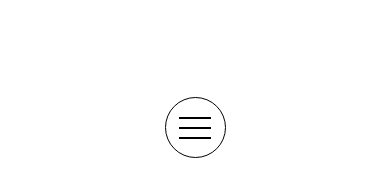
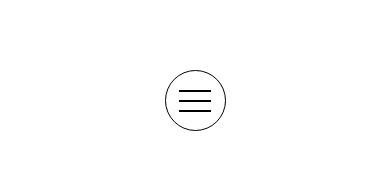
Before and after one commit to barbaroreyes/jwapp, a React (Create React App) app: page / in a window 390 px wide. Shown: the part 204-400 px from the top of the page. Built offline with nearby package versions, Linux system fonts and the light colour scheme.

Commit message:
nav-compo

```diff
--- a/package.json
+++ b/package.json
@@ -6,6 +6,7 @@
     "@testing-library/jest-dom": "^5.11.4",
     "@testing-library/react": "^11.1.0",
     "@testing-library/user-event": "^12.1.10",
+    "framer-motion": "^4.1.17",
     "react": "^17.0.2",
     "react-dom": "^17.0.2",
     "react-scripts": "4.0.3",
--- a/src/App.css
+++ b/src/App.css
@@ -18,7 +18,7 @@
     height: 59px;
     border: 1px solid black;
     border-radius: 50px 50px;
-    margin-top: 300px;
+    margin-top: 273px;
   }.line{
     width: 30px;
     display: flex;
--- a/src/App.js
+++ b/src/App.js
@@ -1,14 +1,10 @@
-
+import NavMovil from './compo/NavMovil'
 import './App.css';
 
 function App() {
   return (
     <div className="App">
-      <div className="circle-nav">
-        <div className='line'></div>
-        <div className='line'></div>
-        <div className='line'></div>
-      </div>
+     <NavMovil/>
     </div>
   );
 }
--- /dev/null
+++ b/src/compo/NavMovil.js
@@ -0,0 +1,15 @@
+import React from 'react'
+
+const NavMovil = () => {
+  return (
+
+       <div className="circle-nav">
+        <div className='line'></div>
+        <div className='line'></div>
+        <div className='line'></div>
+      </div>
+
+  )
+}
+
+export default NavMovil
```
Also changed, not shown: 2 other files (tests, documents, lock files or other folders).
